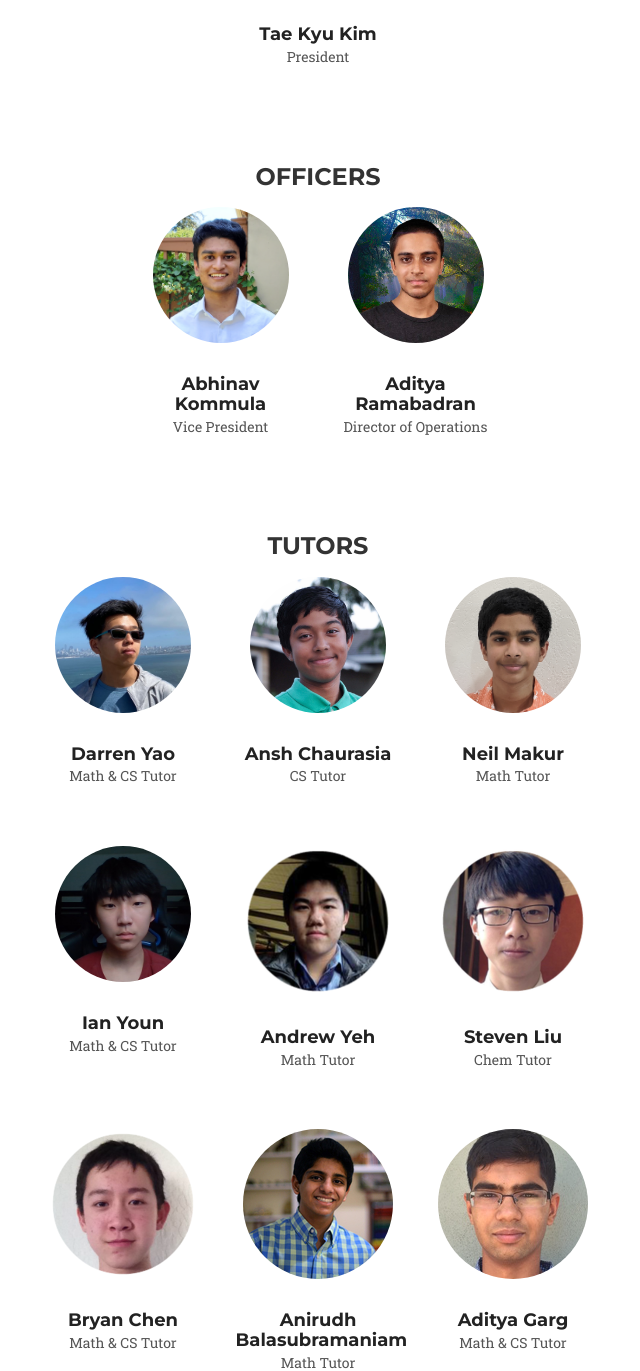
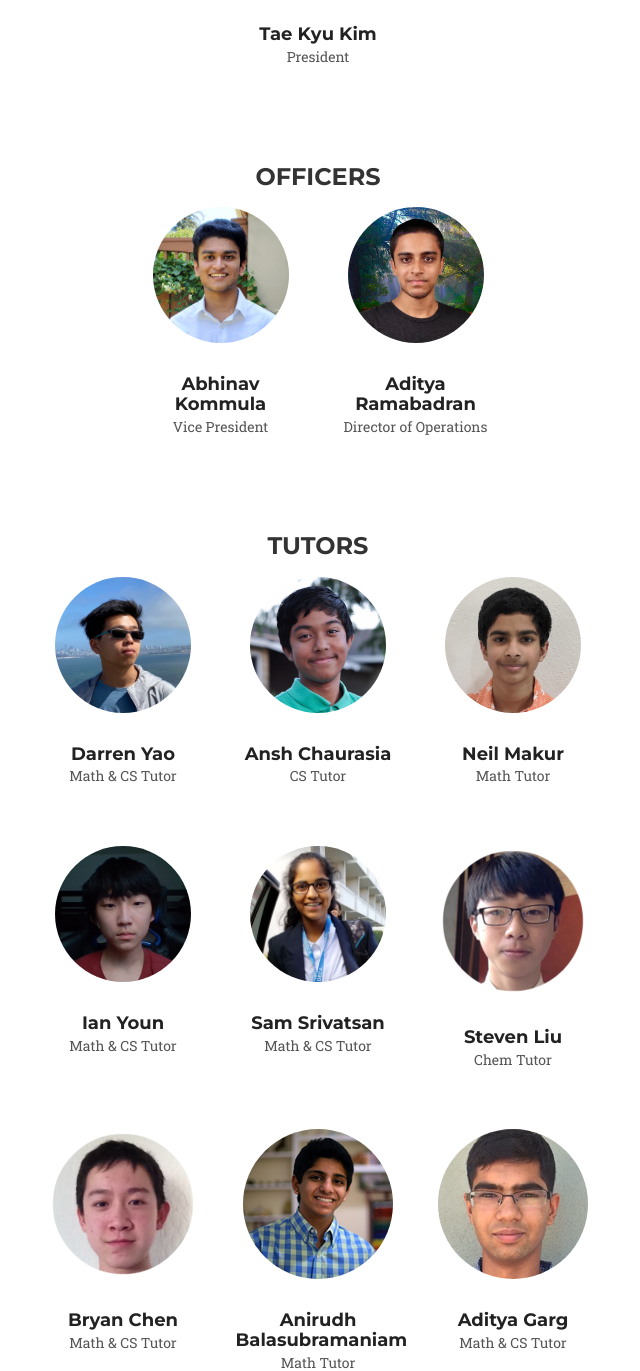
Before and after one commit to Aeratian/caltutors, a Django app: page /team/ in a window 1280 px wide. Shown: the part 499-1870 px from the top of the page, without its empty margins (322-962 px from the left). Run offline with Django 3.2, Linux system fonts and the light colour scheme; some libraries are stand-ins or nearby versions; some web fonts are replaced.

Commit message:
added Sam Srivatan as tutor

```diff
--- a/pages/templates/pages/team.html
+++ b/pages/templates/pages/team.html
@@ -206,13 +206,13 @@
 							</a>
 						</div>
 					</div>
-					<div class = "col-lg-2">
+					<div class="col-lg-2">
 						<div class = "team-member">
-							<a href = "/team_member?name=andrew">
+							<a href = "/team_member?name=sam_srivatsan">
 								{% load static %}
-								<img src = "{% static 'img/team/andrew.png' %}" class = "img-circle" alt="" onMouseOver="show_blurb()" onMouseOut="hide_blurb()">
-								<h4>Andrew Yeh</h4>
-								<p>Math Tutor</p>
+								<img src = "{% static 'img/team/sam_srivatsan.png' %}" height = "150" width = "150" class = "img-circle" alt="" onMouseOver="show_blurb()" onMouseOut="hide_blurb()">
+								<h4>Sam Srivatsan</h4>
+								<p>Math & CS Tutor</p>
 							</a>
 						</div>
 					</div>
@@ -433,7 +433,7 @@
 					<div class = "col-lg-3"></div>
 				</div>
 				<div class = "row">
-					<div class="col-lg-4"></div>
+					<div class="col-lg-3"></div>
 					<div class="col-lg-2">
 						<div class = "team-member">
 							<a href = "/team_member?name=rushil_saha">
@@ -454,7 +454,17 @@
 							</a>
 						</div>
 					</div>
-					<div class="col-lg-4"></div>
+					<div class = "col-lg-2">
+						<div class = "team-member">
+							<a href = "/team_member?name=andrew">
+								{% load static %}
+								<img src = "{% static 'img/team/andrew.png' %}" class = "img-circle" alt="" onMouseOver="show_blurb()" onMouseOut="hide_blurb()">
+								<h4>Andrew Yeh</h4>
+								<p>Math Tutor</p>
+							</a>
+						</div>
+					</div>
+					<div class="col-lg-3"></div>
 			</div>
 		</section>
 
--- a/pages/views.py
+++ b/pages/views.py
@@ -24,7 +24,7 @@ team_member_id = ['neil', 'michael', 'victor', 'andrew', 'raj', 'bryan',
 				  'saumya_tawakley', 'parth_asawa', 'maya_abiram', 'brandon_guo', 'suhas_prasad',
 				  'aditya_ramabadran', 'andy_tang', 'richard_luo', 'rushil_saha', 'sarah_feng',
 				  'sid_majeti', 'abhinav_kommula', 'darren_yao', 'ansh_chaurasia', 'neil_makur',
-				  'ian_youn']
+				  'ian_youn', 'sam_srivatsan']
 
 team_member_names = {
 	'neil': 'Neil Palleti',
@@ -60,7 +60,8 @@ team_member_names = {
 	'darren_yao': 'Darren Yao',
 	'ansh_chaurasia': 'Ansh Chaurasia',
 	'neil_makur': 'Neil Makur',
-	'ian_youn': 'Ian Youn'
+	'ian_youn': 'Ian Youn',
+	'sam_srivatsan': 'Sam Srivatsan'
 }
 
 team_member_title = {
@@ -97,7 +98,8 @@ team_member_title = {
 	'darren_yao': 'Math & CS Tutor',
 	'ansh_chaurasia': 'CS Tutor',
 	'neil_makur': 'Math Tutor',
-	'ian_youn': 'Math & CS Tutor'
+	'ian_youn': 'Math & CS Tutor',
+	'sam_srivatsan': 'Math & CS Tutor'
 }
 
 team_member_description = {
@@ -134,7 +136,8 @@ team_member_description = {
 	'darren_yao': 'Darren is a rising senior at Carlmont High School. He participates in various math and programming competitions such as the AMC, AIME, and the Platinum division of USACO. In his free time, he is an avid musician and League of Legends player.',
 	'ansh_chaurasia': 'Ansh Chaurasia is a sophomore at Monta Vista High School in Cupertino. He is a gregarious code loving person with over six years of programming experience in C++ and Java. Also holding the title of USACO Gold Contestant, Ansh is more than excited to help coders at any opportunity coming. With all of the experience and knowledge, Ansh hopes to make a positive impact on the coding community.',
 	'neil_makur': 'Neil Makur currently attends Fremont Christian High School. In his free time, he likes to learn new concepts in math, such as Differential Equations and Algebraic Topology. When he is not doing math, Neil enjoys playing the trumpet and reading books.',
-	'ian_youn': 'Ian is currently a sophomore attending Monta Vista High School. In the past, he has participated in the USACO and AMC competitions numerous times and has even qualified for the AIME. In his free time, he enjoys playing video games and sports with his friends.'
+	'ian_youn': 'Ian is currently a sophomore attending Monta Vista High School. In the past, he has participated in the USACO and AMC competitions numerous times and has even qualified for the AIME. In his free time, he enjoys playing video games and sports with his friends.',
+	'sam_srivatsan': 'Sam is a sophomore at Monta Vista High School. She has participated in USACO and numerous math competitions, and sees immense possibility in machine learning. Besides the programming ones, Sam speaks five other languages! When she isn’t learning, coding or calculating, she enjoys reading and spending time with her family.'
 }
 
 def index_view(request):
```
Also changed, not shown: CalTutors/static/img/team/sam_srivatsan.png (added), README.md, 5 other files.
